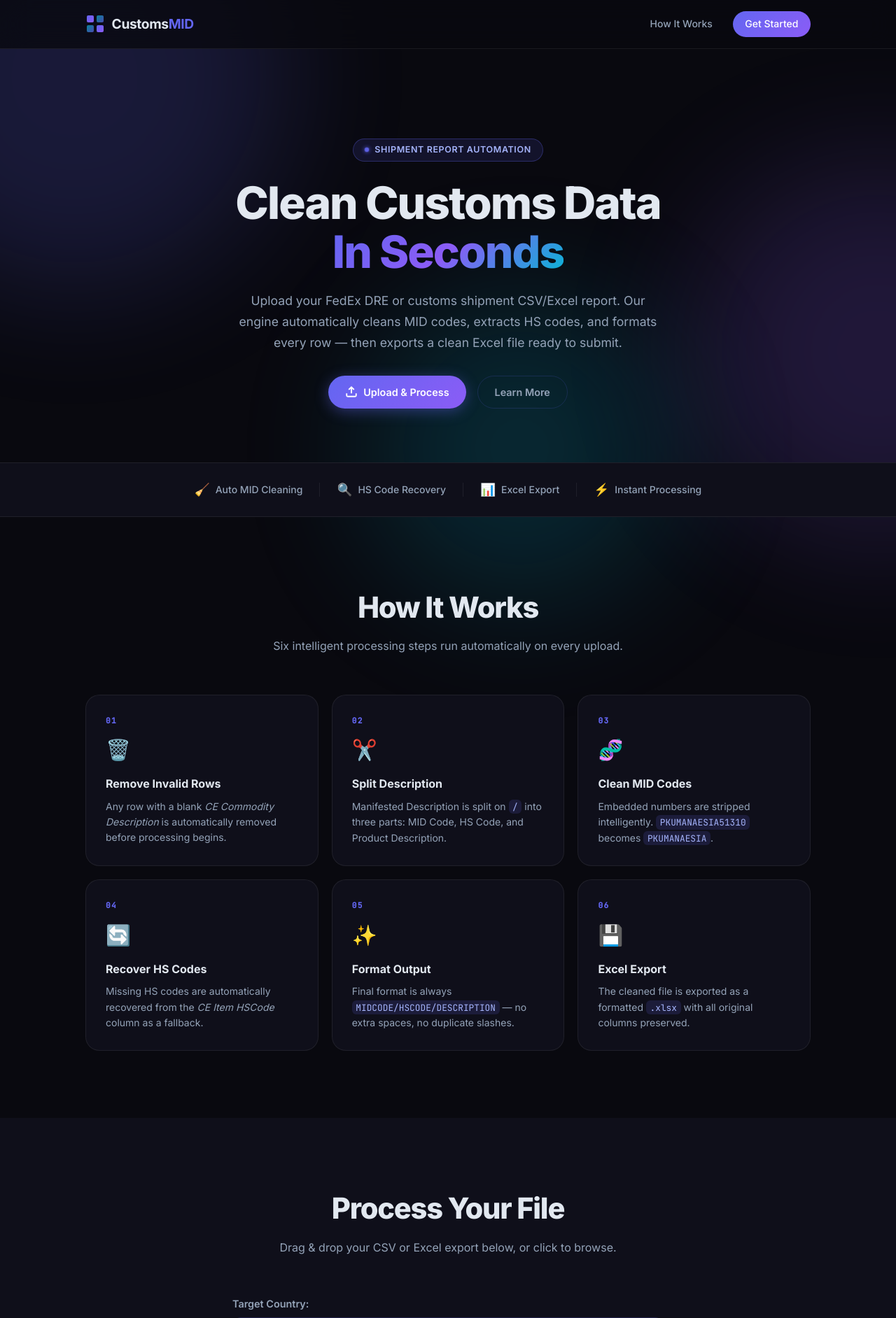
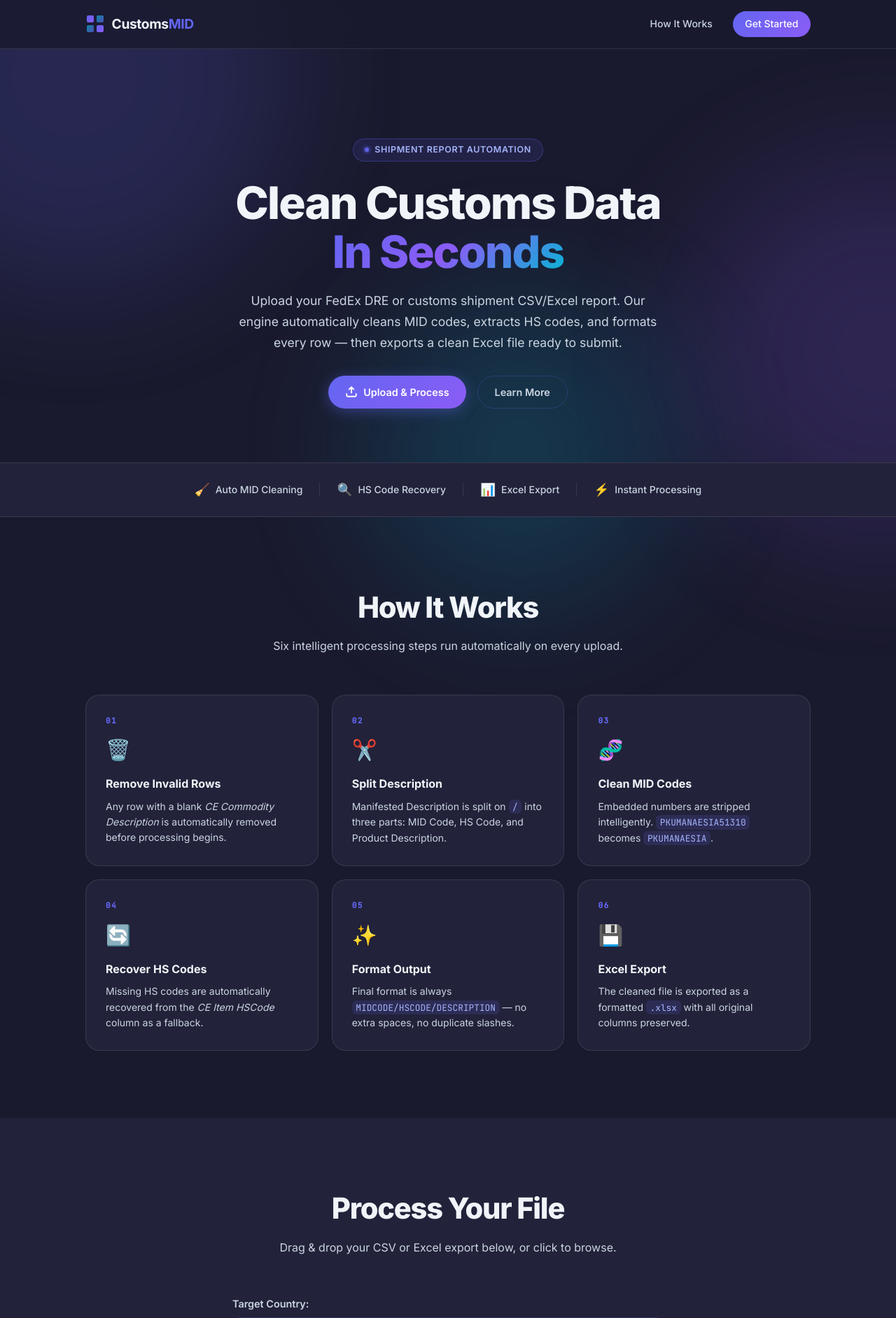
Before and after one commit to Ahmedi180/midcutoms, a Flask app: page / in a window 1280 px wide. Shown: the top 1884 px of the page at 70% size. Run offline with Flask 3, Linux system fonts and the light colour scheme.

Commit message:
UI: lighter theme, English text, scroll fixes, flicker fix

```diff
--- a/static/css/style.css
+++ b/static/css/style.css
@@ -5,11 +5,11 @@
 /* ── Design Tokens ─────────────────────────────────────────────── */
 :root {
   /* Colours */
-  --clr-bg:        #09090f;
-  --clr-surface:   #0f0f1a;
-  --clr-surface-2: #15152a;
-  --clr-border:    rgba(99, 102, 241, 0.18);
-  --clr-border-2:  rgba(255,255,255,0.07);
+  --clr-bg:        #1a1a2e;
+  --clr-surface:   #22223a;
+  --clr-surface-2: #2a2a44;
+  --clr-border:    rgba(99, 102, 241, 0.25);
+  --clr-border-2:  rgba(255,255,255,0.10);
 
   --clr-primary:   #6366f1;
   --clr-primary-h: #4f52e0;
@@ -19,9 +19,9 @@
   --clr-rose:      #f43f5e;
   --clr-amber:     #f59e0b;
 
-  --clr-text:      #e2e8f0;
-  --clr-muted:     #94a3b8;
-  --clr-subtle:    #475569;
+  --clr-text:      #f1f5f9;
+  --clr-muted:     #cbd5e1;
+  --clr-subtle:    #94a3b8;
 
   /* Typography */
   --font-body: 'Inter', system-ui, sans-serif;
@@ -173,7 +173,7 @@ header, main, section, footer, .upload-section,
 .site-header {
   position: sticky; top: 0; z-index: 100;
   backdrop-filter: blur(20px);
-  background: rgba(9,9,15,0.8);
+  background: rgba(26,26,46,0.85);
   border-bottom: 1px solid var(--clr-border-2);
 }
 .header-inner {
@@ -807,7 +807,7 @@ header, main, section, footer, .upload-section,
 /* ── Loading Overlay ───────────────────────────────────────────── */
 .loading-overlay {
   position: fixed; inset: 0; z-index: 999;
-  background: rgba(9,9,15,0.85);
+  background: rgba(26,26,46,0.88);
   backdrop-filter: blur(8px);
   display: grid; place-items: center;
 }
--- a/static/js/app.js
+++ b/static/js/app.js
@@ -4,6 +4,12 @@
  */
 
 'use strict';
+
+// Scroll to top on refresh — don't remember scroll position
+if (history.scrollRestoration) {
+  history.scrollRestoration = 'manual';
+}
+window.scrollTo(0, 0);
 
 // ── DOM References ────────────────────────────────────────────────────────────
 const dropZone      = document.getElementById('drop-zone');
@@ -461,6 +467,7 @@ async function contextDownload() {
         renderProcessedPreview(result.data);
         isProcessed = true;
         updateContextButton();
+        contextDownloadBtn.scrollIntoView({ behavior: 'smooth', block: 'nearest' });
         setStatus(`✅ ${type === 'spaces' ? 'Spaces' : 'MID Words'} processed! Preview shows Original vs Cleaned.`, 'success');
       } else {
         setStatus('❌ Processing failed: ' + result.error, 'error');
@@ -613,7 +620,6 @@ async function fetchPreviewData(type) {
   if (!currentSessionId) return;
   try {
     isProcessed = false;
-    previewTableBody.innerHTML = '<tr><td colspan="3" style="text-align:center">Loading...</td></tr>';
     const res = await fetch(apiJoin(`/api/preview/${currentSessionId}?type=${type}`));
     const result = await res.json();
     if (result.success) {
--- a/templates/index.html
+++ b/templates/index.html
@@ -357,7 +357,7 @@
 
         <div class="preview-actions">
           <p class="preview-note" style="font-size:0.95rem; color:var(--clr-muted); margin:0;">
-            Blank CE Commodity Description rows automatically remove ho gaye.
+            Blank CE Commodity Description rows have been removed automatically.
           </p>
           <button class="btn btn-success btn-process-all" id="context-download-btn" type="button" style="width:100%; justify-content:center; padding:.9rem 2rem; font-size:1rem; border-radius:var(--radius-md);">
             <svg width="18" height="18" viewBox="0 0 24 24" fill="none" stroke="currentColor" stroke-width="2.5">
@@ -373,7 +373,7 @@
             <div class="no-mid-icon" aria-hidden="true">⚠️</div>
             <div>
               <h3 class="no-mid-title">Shipments Requiring Review</h3>
-              <p class="no-mid-sub">In neeche di gayi shipments mein MID code ya HS code nahi mila. Reason column dekh kar manually review karein.</p>
+              <p class="no-mid-sub">These shipments have no MID code or HS code found. Check the Reason column and review manually.</p>
             </div>
             <span class="no-mid-badge" id="no-mid-badge">0</span>
           </div>
@@ -399,7 +399,7 @@
             <div class="fixed-icon" aria-hidden="true">✏️</div>
             <div>
               <h3 class="fixed-title">MID Words Changed</h3>
-              <p class="fixed-sub">Yeh shipments web app ne automatically clean/format kiye — original aur cleaned values yahan dekhein.</p>
+              <p class="fixed-sub">These shipments were automatically cleaned/formatted by the web app — view original and cleaned values here.</p>
             </div>
             <span class="fixed-badge" id="fixed-badge">0</span>
           </div>
@@ -424,7 +424,7 @@
             <div class="no-mid-icon" aria-hidden="true">␣</div>
             <div>
               <h3 class="no-mid-title">Spaces Found</h3>
-              <p class="no-mid-sub">Rows containing irregular internal or trailing spaces. Spaces automatically theek ho jayenge processing ke waqt.</p>
+              <p class="no-mid-sub">Rows containing irregular internal or trailing spaces. Spaces will be fixed automatically during processing.</p>
             </div>
             <span class="no-mid-badge" id="spaces-found-badge">0</span>
           </div>
```
